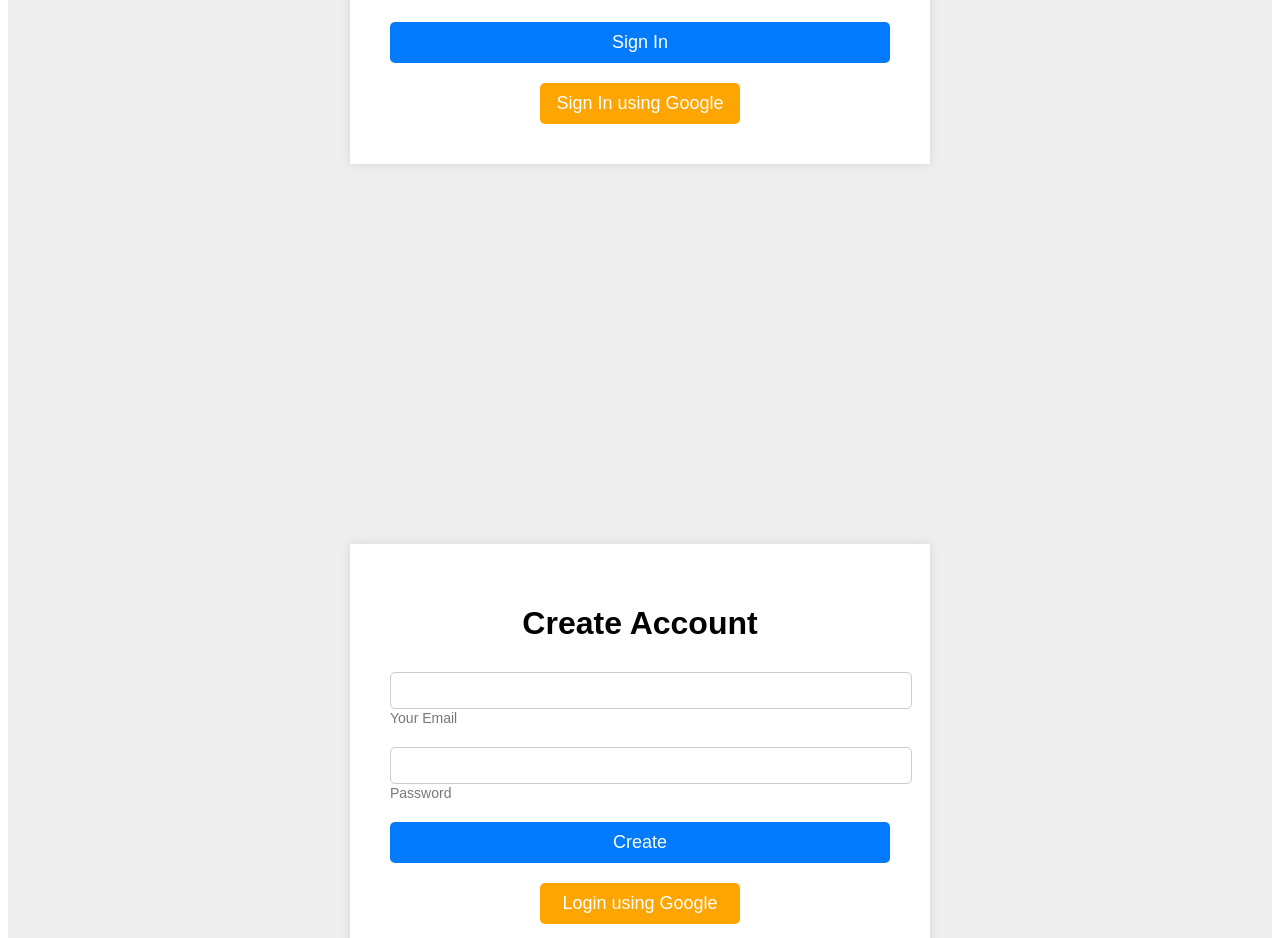
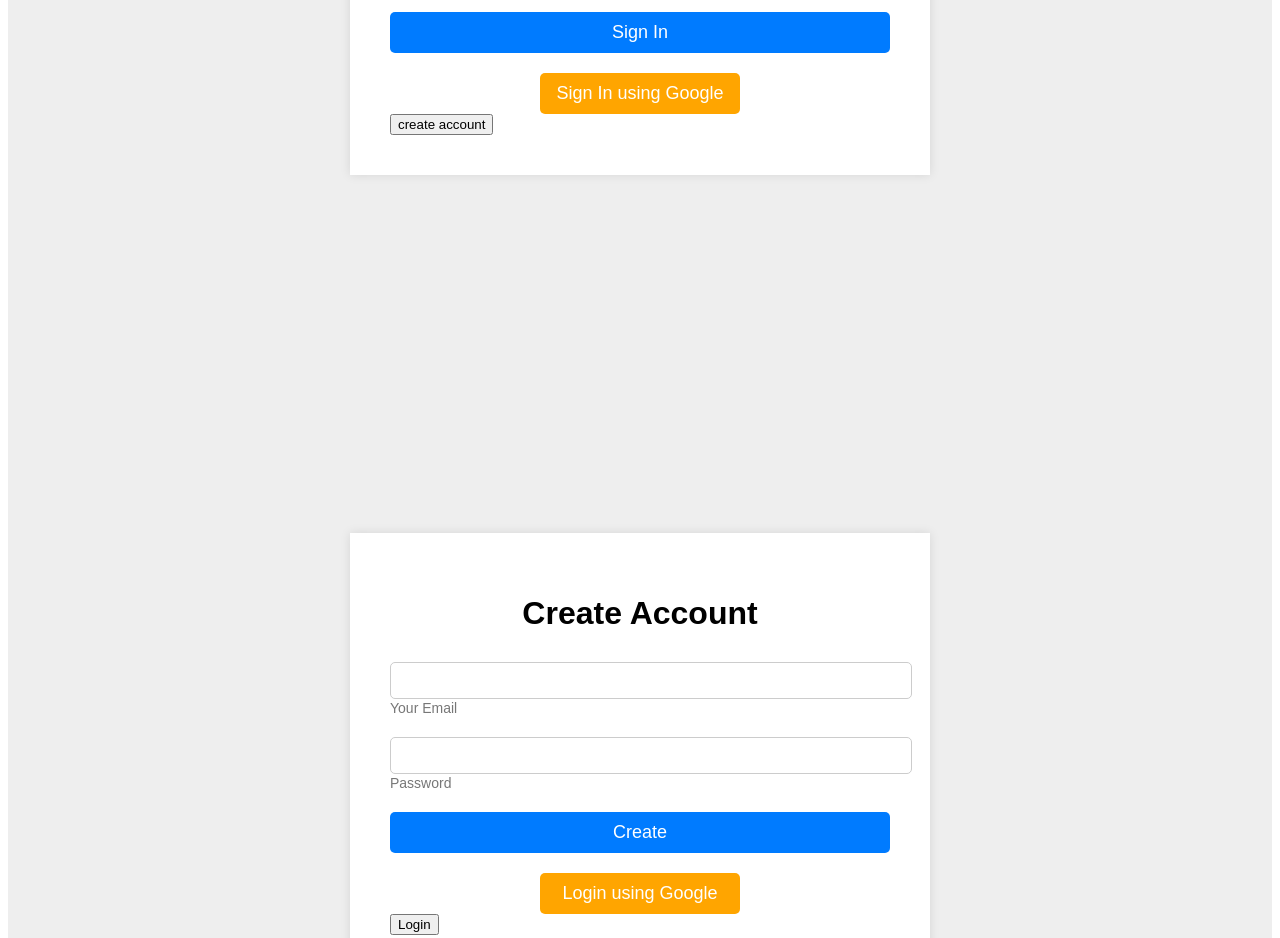
Before and after one commit to kush-sahu/ComboCoding.com-official, a React (Vite) app: page /registers in a window 1280 px wide. Shown: the part 454-1392 px from the top of the page. Built offline with nearby package versions, Linux system fonts and the light colour scheme; no server answers; a web font is replaced by a local one.

Commit message:
update1.1

```diff
--- a/src/App.jsx
+++ b/src/App.jsx
@@ -96,7 +96,8 @@ function App() {
           SetPass={setPass}
           check={check}
           google={google}
-        /> ):(<SignIn SetEmail={setEmail} SetPass={setPass} create={create} google={google} />)}
+          toggle={toggleRegister}
+        /> ):(<SignIn SetEmail={setEmail} SetPass={setPass} create={create} google={google} toggle={toggleRegister} />)}
 
      <Router>
       <Routes>
--- a/src/component/Register.jsx
+++ b/src/component/Register.jsx
@@ -3,7 +3,7 @@ import React from 'react'
 import { Link } from 'react-router-dom'
 
 
-function SignIn({ SetPass, SetEmail,create,google }) {
+function SignIn({ SetPass, SetEmail,create,google,toggle }) {
 
 
 
@@ -29,6 +29,7 @@ function SignIn({ SetPass, SetEmail,create,google }) {
                 <center><button className="btnr " style={{ width: '40%', backgroundColor: 'orange',marginTop:'4%' }} onClick={google}>Login using Google </button></center>
                 {/* <center> <Link to="/login">SignIn</Link></center> */}
             {/* </form> */}
+            <button onClick={toggle}>Login</button>
         </div>
     </div>
 
--- a/src/component/SignIn.jsx
+++ b/src/component/SignIn.jsx
@@ -1,7 +1,7 @@
 import React ,{useState}from 'react'
 import './register.css';
 import { Link } from 'react-router-dom';
-function Sign({SetEmail,SetPass,check,google}) {
+function Sign({SetEmail,SetPass,check,google,toggle}) {
 
   return (
     <div className='register'>
@@ -22,7 +22,7 @@ function Sign({SetEmail,SetPass,check,google}) {
                 </div>
                 <button type="submit" className="btnr">Sign In</button>
                 <center><button className="btnr " style={{ width: '40%', backgroundColor: 'orange',marginTop:'4%' }} onClick={google}>Sign In using Google </button></center>
-
+                <button onClick={toggle}>create account</button>
 
             </form>
         </div>
```
